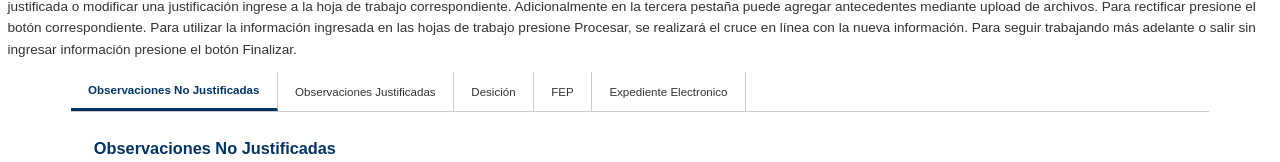
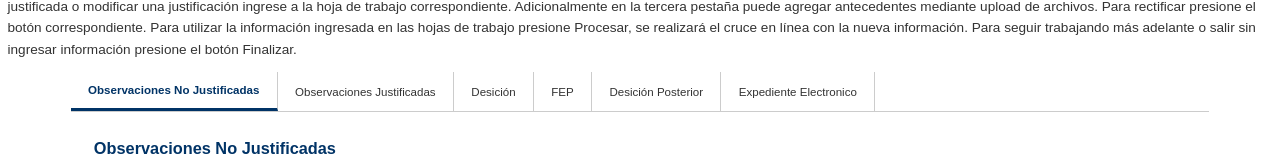
Before and after one commit to Snowk3/PGDR_FEP_ART83, a plain HTML site: page index.html in a window 1280 px wide. Shown: the part 147-309 px from the top of the page. Drawn offline with Linux system fonts and the light colour scheme.

Commit message:
post_desc_Tab

```diff
--- a/index.html
+++ b/index.html
@@ -82,6 +82,8 @@
                         onclick="handleTabNavigation(event, 'tab3')">Desición</button>
                     <button class="tab-button"
                         onclick="handleTabNavigation(event, 'tabFep')">FEP</button>
+                         <button class="tab-button"
+                        onclick="handleTabNavigation(event, 'tabdescpost')">Desición Posterior</button>
                     <button class="tab-button"
                         onclick="handleTabNavigation(event, 'tabexpediente')">Expediente
                         Electronico</button>
```
